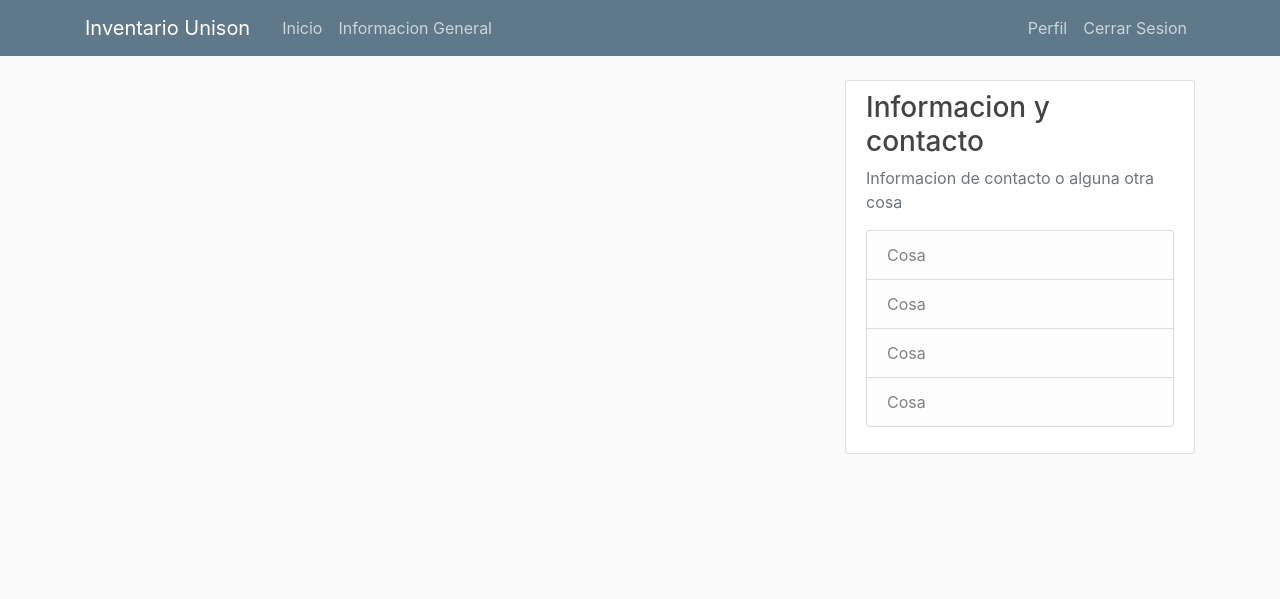
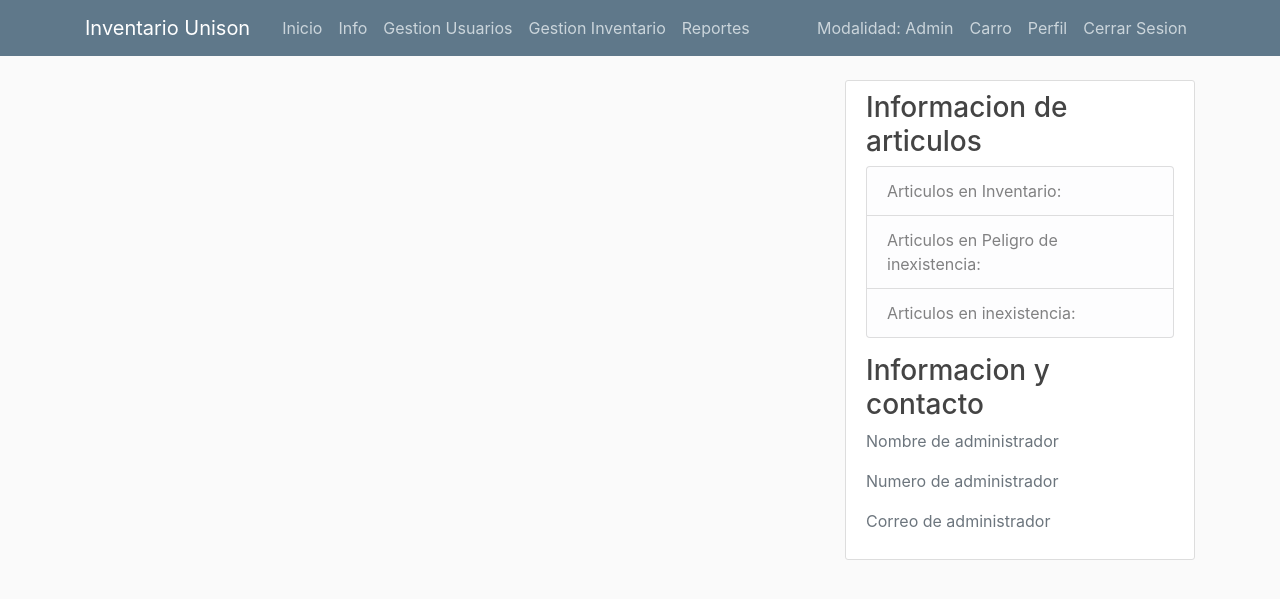
Before and after one commit to VictorHRRios/inventario_unison, a Django app: page / in a window 1280 px wide. Shown: the top 599 px of the page. Run offline with Django 4.2, Linux system fonts and the light colour scheme; a user stored in the database is signed in.

Commit message:
Cambios en el template base

```diff
--- a/templates/base.html
+++ b/templates/base.html
@@ -33,11 +33,25 @@
             <div class="collapse navbar-collapse" id="navbarToggle">
                 <div class="navbar-nav mr-auto">
                     <a class="nav-item nav-link" href="{% url 'inventory-home' %}">Inicio</a>
-                    <a class="nav-item nav-link" href="{% url 'inventory-about' %}">Informacion General</a>
+                    <a class="nav-item nav-link" href="{% url 'inventory-about' %}">Info</a>
+
+                    {% if user.is_staff %}
+                        <a class="nav-item nav-link" href="#">Gestion Usuarios</a>
+                        <a class="nav-item nav-link" href="#">Gestion Inventario</a>
+                        <a class="nav-item nav-link" href="#">Reportes</a>
+                    {% endif %}
                 </div>
                 <!-- Navbar Right Side -->
                 <div class="navbar-nav">
                     {% if user.is_authenticated %}
+                        <a class="nav-item nav-link">Modalidad:
+                            {% if user.is_staff %}
+                                Admin
+                            {% else %}
+                                Empleado
+                            {% endif %}
+                        </a>
+                        <a class="nav-item nav-link" href="#">Carro</a>
                         <a class="nav-item nav-link" href="{% url 'profile' %}">Perfil</a>
                         <a class="nav-item nav-link" href="{% url 'logout' %}">Cerrar Sesion</a>
                     {% else %}
@@ -64,14 +78,21 @@
         </div>
         <div class="col-md-4">
             <div class="content-section">
+                {% if user.is_staff %}
+                    <h3>Informacion de articulos</h3>
+                    <ul class="list-group">
+                        <li class="list-group-item list-group-item-light">Articulos en Inventario:</li>
+                        <li class="list-group-item list-group-item-light">Articulos en Peligro de inexistencia:</li>
+                        <li class="list-group-item list-group-item-light">Articulos en inexistencia:</li>
+                    </ul>
+                    </p>
+                {% endif %}
                 <h3>Informacion y contacto</h3>
-                <p class='text-muted'>Informacion de contacto o alguna otra cosa
-                <ul class="list-group">
-                    <li class="list-group-item list-group-item-light">Cosa</li>
-                    <li class="list-group-item list-group-item-light">Cosa</li>
-                    <li class="list-group-item list-group-item-light">Cosa</li>
-                    <li class="list-group-item list-group-item-light">Cosa</li>
-                </ul>
+                <p class='text-muted'>Nombre de administrador
+                </p>
+                <p class='text-muted'>Numero de administrador
+                </p>
+                <p class='text-muted'>Correo de administrador
                 </p>
             </div>
         </div>
```
